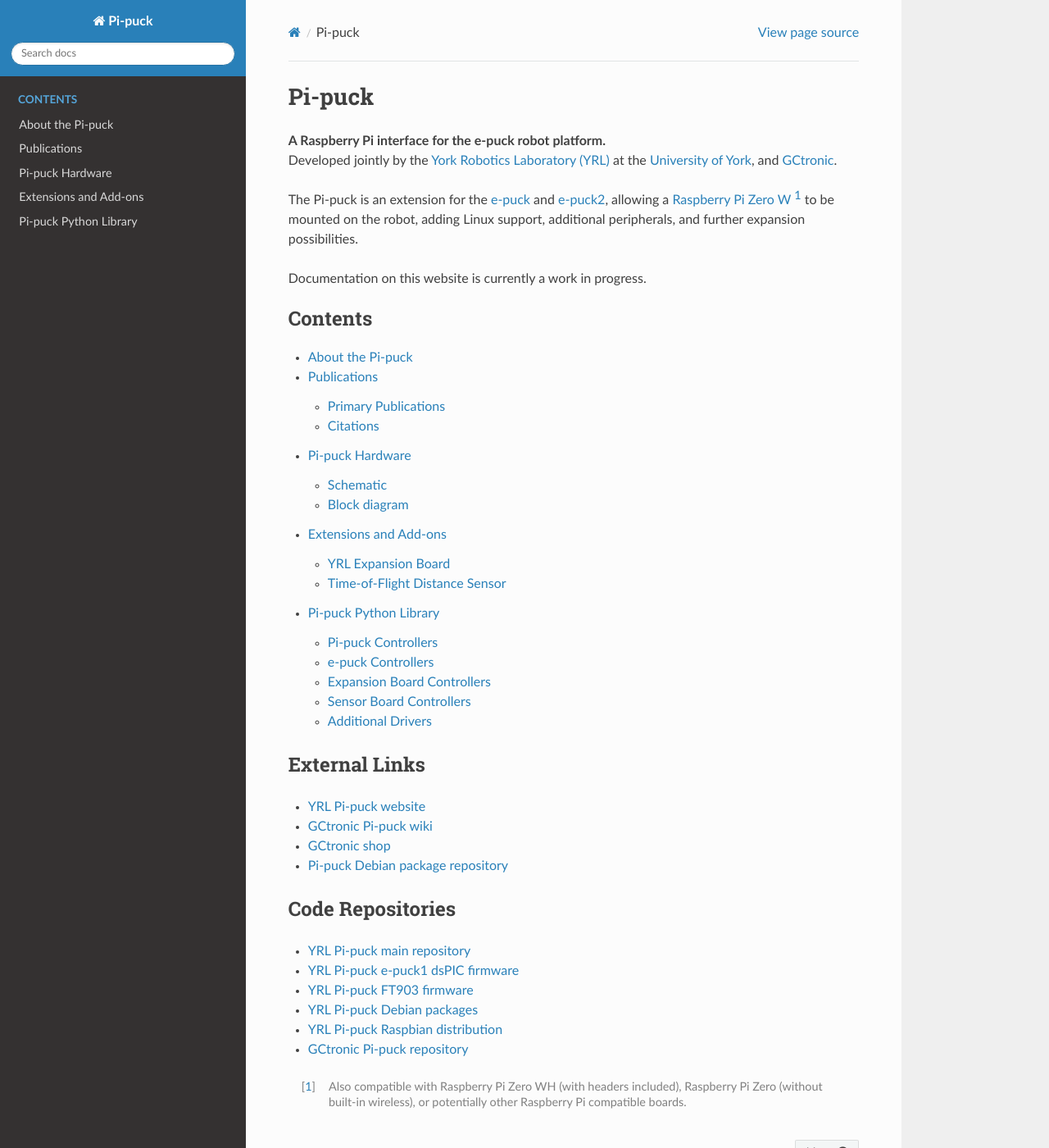
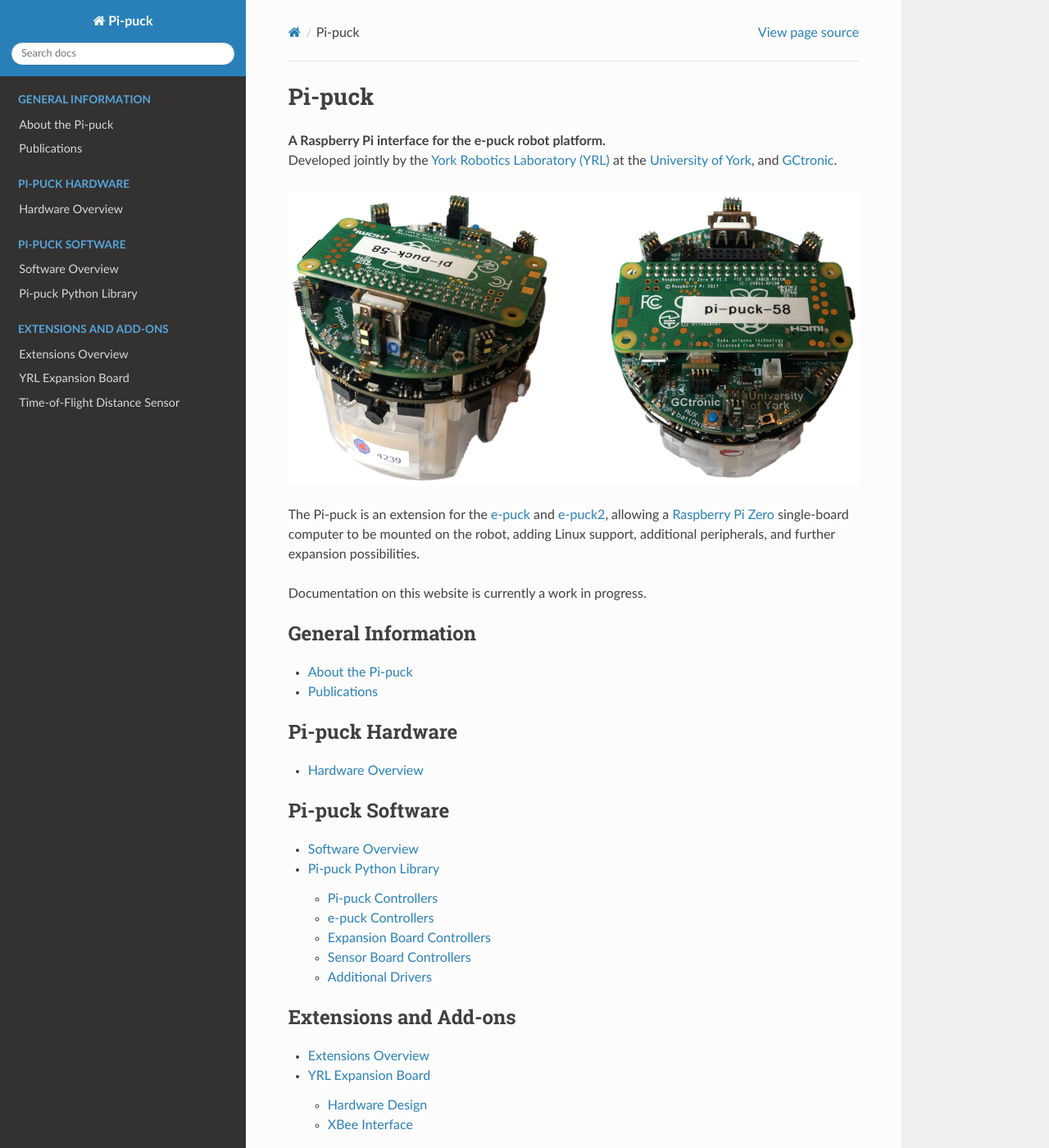
Before and after one commit to yorkrobotlab/pi-puck, a Sphinx documentation site: the page built from docs/index.rst, in a window 1280 px wide and 1400 px high. Shown: the whole window at 82% size. Built offline with Sphinx 7.4.7 and the Read the Docs theme 2.0.0, drawn with Linux system fonts in a browser that asks for light colours; some of the changed text lies outside the part shown.

Commit message:
Major documentation updates on hardware, software and extensions

```diff
--- a/docs/conf.py
+++ b/docs/conf.py
@@ -16,10 +16,6 @@
 import sys
 sys.path.insert(0, os.path.abspath('../python-library/'))
 
-# Set up autodoc and intersphinx
-autodoc_mock_imports = ['RPi', 'RPi.GPIO', 'smbus', 'VL53L1X']
-autoclass_content = 'both'
-intersphinx_mapping = {'python': ('https://docs.python.org/3', None)}
 
 # -- Project information -----------------------------------------------------
 
@@ -46,7 +42,8 @@
     'sphinx_rtd_theme',
     'sphinx.ext.autodoc',
     'sphinx.ext.autosummary',
-    'sphinx.ext.intersphinx'
+    'sphinx.ext.intersphinx',
+    'sphinx.ext.autosectionlabel'
 ]
 
 # Add any paths that contain templates here, relative to this directory.
@@ -75,6 +72,15 @@
 
 # The name of the Pygments (syntax highlighting) style to use.
 pygments_style = None
+
+# Set up autodoc and intersphinx
+autodoc_mock_imports = ['RPi', 'RPi.GPIO', 'smbus', 'VL53L1X']
+autoclass_content = 'both'
+intersphinx_mapping = {'python': ('https://docs.python.org/3', None)}
+
+# Set up auto section labelling
+autosectionlabel_prefix_document = False
+autosectionlabel_maxdepth = 1
 
 
 # -- Options for HTML output -------------------------------------------------
--- a/docs/hardware.rst
+++ b/docs/hardware/overview.rst
@@ -1,12 +1,15 @@
-Pi-puck Hardware
-================
+Hardware Overview
+=================
 
 Schematic
 ---------
 :download:`Pi-puck board schematic </_static/Pi-puck-GCtronic.pdf>` by GCtronic.
 
+
 Block diagram
 ----------------------
 .. image:: /_static/pi-puck-block-diagram.png
    :alt: Pi-puck block diagram
-:download:`Download as PDF </_static/pi-puck-block-diagram.pdf>`
+   :width: 100%
+
+:download:`Download block diagram as PDF </_static/pi-puck-block-diagram.pdf>`
--- a/docs/index.rst
+++ b/docs/index.rst
@@ -4,21 +4,45 @@
 | **A Raspberry Pi interface for the e-puck robot platform.**
 | Developed jointly by the `York Robotics Laboratory (YRL)`_ at the `University of York`_, and `GCtronic`_.
 
+.. image:: /_static/pi-pucks.jpg
+   :alt: Pi-pucks
 
-The Pi-puck is an extension for the `e-puck`_ and `e-puck2`_, allowing a `Raspberry Pi Zero W`_ [#]_ to be mounted on the robot, adding Linux support, additional peripherals, and further expansion possibilities.
+The Pi-puck is an extension for the `e-puck`_ and `e-puck2`_, allowing a `Raspberry Pi Zero`_ single-board computer to be mounted on the robot, adding Linux support, additional peripherals, and further expansion possibilities.
 
 Documentation on this website is currently a work in progress.
 
 
 .. toctree::
    :maxdepth: 2
-   :caption: Contents
+   :titlesonly:
+   :caption: General Information
 
    about
    publications
-   hardware
-   extensions/index
+
+.. toctree::
+   :maxdepth: 2
+   :titlesonly:
+   :caption: Pi-puck Hardware
+
+   hardware/overview
+
+.. toctree::
+   :maxdepth: 2
+   :titlesonly:
+   :caption: Pi-puck Software
+
+   software/overview
    python-library/index
+
+.. toctree::
+   :maxdepth: 2
+   :titlesonly:
+   :caption: Extensions and Add-ons
+
+   extensions/overview
+   extensions/yrl-expansion/index
+   extensions/tof-sensor/index
 
 
 External Links
@@ -38,18 +62,14 @@
 - `YRL Pi-puck FT903 firmware <https://github.com/yorkrobotlab/pi-puck-ft903>`_
 - `YRL Pi-puck Debian packages <https://github.com/yorkrobotlab/pi-puck-packages>`_
 - `YRL Pi-puck Raspbian distribution <https://github.com/yorkrobotlab/pi-gen>`_
+- `YRL Pi-puck ROS driver package <https://github.com/yorkrobotlab/pi-puck-ros>`_
 - `GCtronic Pi-puck repository <https://github.com/gctronic/Pi-puck>`_
-
-
-
-.. [#] Also compatible with Raspberry Pi Zero WH (with headers included), Raspberry Pi Zero (without built-in wireless), or potentially other Raspberry Pi compatible boards.
-
 
 
 .. _York Robotics Laboratory: https://www.york.ac.uk/robot-lab/
 .. _York Robotics Laboratory (YRL): https://www.york.ac.uk/robot-lab/
 .. _University of York: https://www.cs.york.ac.uk
 .. _GCtronic: https://www.gctronic.com
-.. _Raspberry Pi Zero W: https://www.raspberrypi.org/products/raspberry-pi-zero-w/
+.. _Raspberry Pi Zero: https://www.raspberrypi.org/products/raspberry-pi-zero-w/
 .. _e-puck: https://www.gctronic.com/doc/index.php?title=E-Puck
 .. _e-puck2: https://www.gctronic.com/doc/index.php?title=e-puck2
```
Also changed, not shown: docs/extensions/index.rst (deleted, +0 -32 lines), docs/extensions/overview.rst (added, +16 -0 lines), docs/extensions/tof-sensor/index.rst (added, +13 -0 lines), docs/extensions/yrl-expansion/hardware.rst (added, +36 -0 lines), docs/extensions/yrl-expansion/index.rst (added, +30 -0 lines), docs/extensions/yrl-expansion/xbee.rst (added, +60 -0 lines), docs/software/overview.rst (added, +21 -0 lines), docs/_static/pi-puck-xbee.jpg (added), docs/_static/pi-pucks.jpg (added), docs/_static/yrl-expansion-bottom.jpg (added), docs/_static/yrl-expansion-pcb-bottom.png (added), docs/_static/yrl-expansion-pcb-top.png (added), docs/_static/yrl-expansion-pcb.png (added), docs/_static/yrl-expansion-schematic.png (added), 1 more files, 1 other file.
